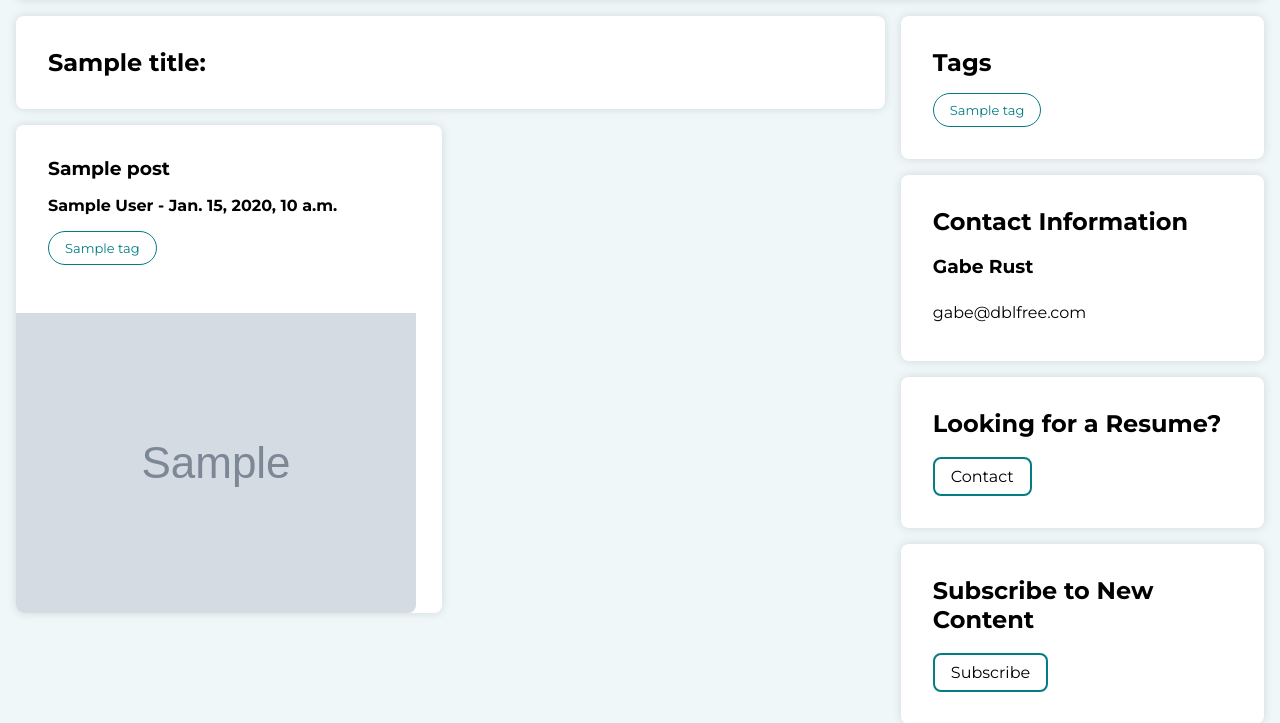
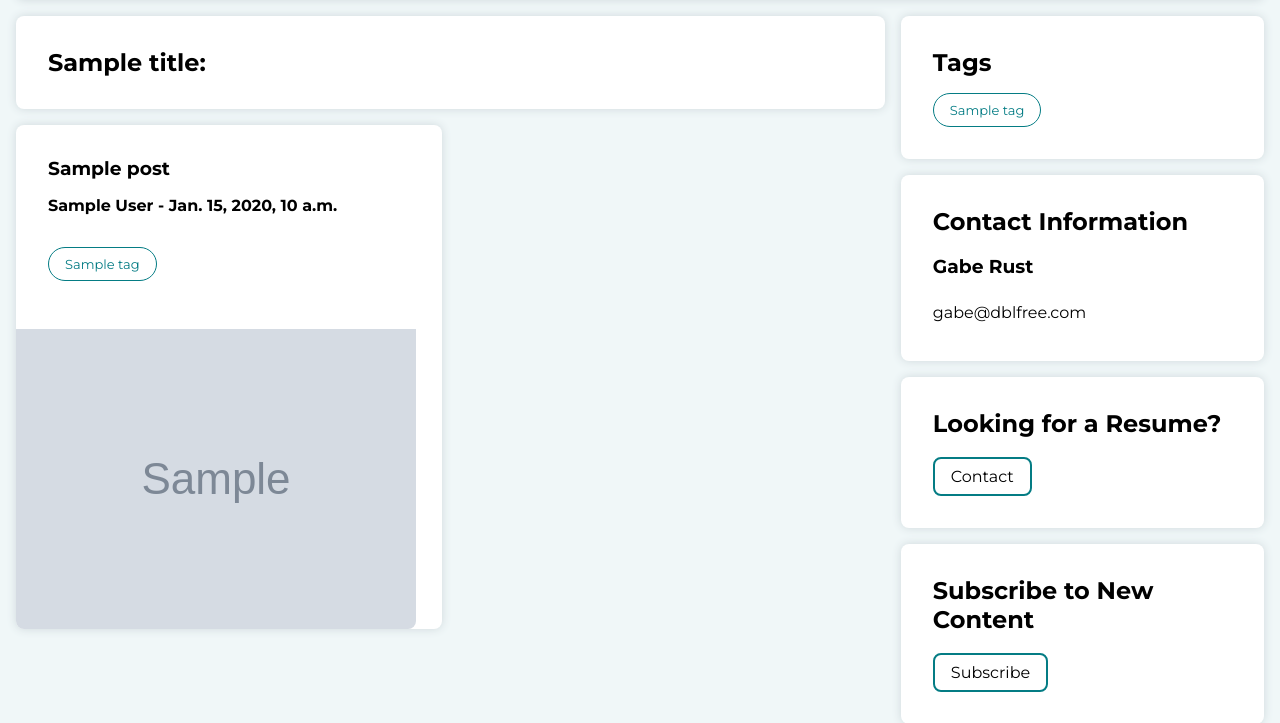
Before and after one commit to gaberust/DBL_Free, a Django app: template templates/blog.html in a window 1280 px wide. Shown: the part 98-821 px from the top of the page. Run offline with Django 3.2, Linux system fonts and the light colour scheme; the template is opened without the code that fills it: most values are stand-ins (such as "Sample title", 1, 10 or a date in 2020); grey boxes marked "Sample" are stand-in pictures.

Commit message:
Update styles.css

```diff
--- a/dblfree/static/dblfree/css/styles.css
+++ b/dblfree/static/dblfree/css/styles.css
@@ -208,7 +208,6 @@ br {
 }
 
 .tags {
-    margin-top: 1rem;
     display: flex;
     flex-wrap: wrap;
     justify-content: flex-start;
@@ -225,7 +224,12 @@ br {
     transition: all 200ms ease-in;
 }
 
+.tags > li {
+    margin-top: 1rem;
+}
+
 .tags a {
+    margin-top: 1rem;
     text-decoration: none;
     color: inherit;
 }
```
